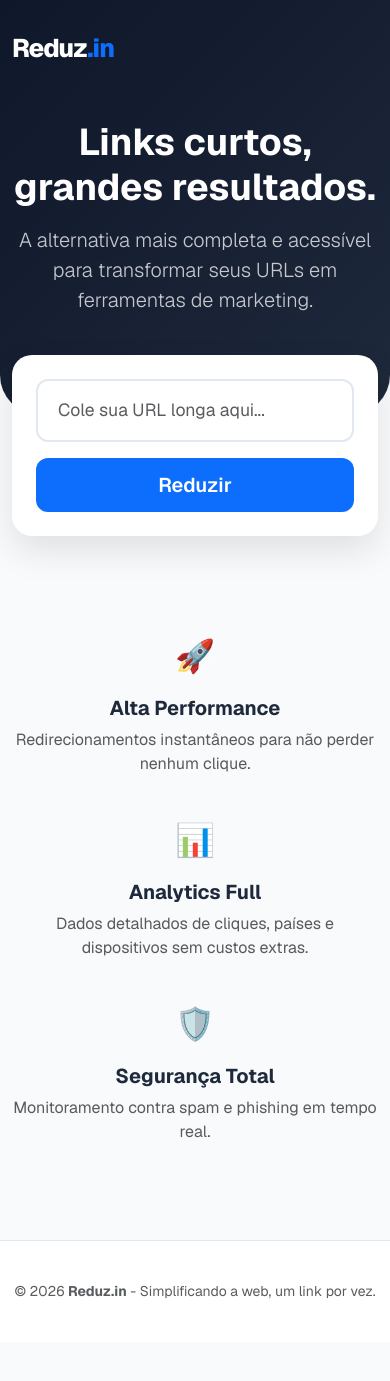
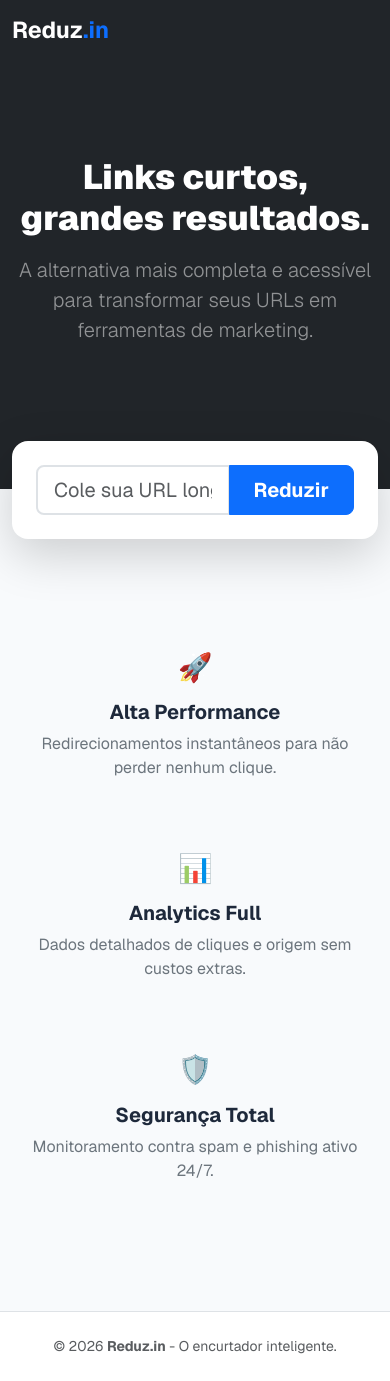
Before and after one commit to bulnes/reduz-in, a Next.js app: page / in a window 390 px wide. Before the commit the page ends 1342 px from the top, so only its background shows below. Built offline with nearby package versions, Linux system fonts and the light colour scheme.

Commit message:
refactor: replace CSS modules with Bootstrap utility classes and optimize UI components

```diff
--- a/src/app/globals.css
+++ b/src/app/globals.css
@@ -34,3 +34,16 @@ a {
 html {
   scroll-behavior: smooth;
 }
+
+/* Custom styles from the new prototype */
+.overlap-card {
+  margin-top: -3rem;
+}
+
+#shortenedUrl {
+  word-break: break-all;
+}
+
+.fw-black {
+  font-weight: 900;
+}
--- a/src/app/layout.tsx
+++ b/src/app/layout.tsx
@@ -16,7 +16,7 @@ const geistMono = Geist_Mono({
 });
 
 export const metadata: Metadata = {
-  title: "Reduz.in | Encurte seus links de forma inteligente",
+  title: "Reduz.in | Encurtador de URLs",
   description: "A alternativa mais completa e acessível para transformar seus URLs em ferramentas de marketing.",
 };
 
--- a/src/app/page.module.css
+++ /dev/null
@@ -1,31 +0,0 @@
-.hero {
-  padding: 120px 0 100px 0;
-  background: linear-gradient(135deg, #0f172a 0%, #1e293b 100%);
-  color: white;
-  border-bottom-left-radius: 40px;
-  border-bottom-right-radius: 40px;
-}
-
-.navbar__brand {
-  font-weight: 800;
-  letter-spacing: -1px;
-  font-size: 1.6rem;
-  color: white !important;
-}
-
-.navbar__brand-dot {
-  color: #0d6efd;
-}
-
-.feature__icon {
-  font-size: 2rem;
-  margin-bottom: 1rem;
-  display: inline-block;
-}
-
-.footer {
-  margin-top: 80px;
-  padding: 40px 0;
-  border-top: 1px solid #e2e8f0;
-  background: white;
-}
--- a/src/app/page.tsx
+++ b/src/app/page.tsx
@@ -1,25 +1,22 @@
 import ShortenerForm from "@/components/ShortenerForm";
-import styles from "./page.module.css";
 
 export default function Home() {
   return (
     <main>
-      <nav className="navbar navbar-expand-lg position-absolute w-100 mt-3">
+      <nav className="navbar navbar-dark bg-dark">
         <div className="container">
-          <a className={`navbar-brand ${styles["navbar__brand"]}`} href="#">
-            Reduz<span className={styles["navbar__brand-dot"]}>.in</span>
+          <a className="navbar-brand fw-bold fs-3" href="#">
+            Reduz<span className="text-primary">.in</span>
           </a>
         </div>
       </nav>
 
-      <header className={`${styles.hero} text-center`}>
-        <div className="container">
+      <header className="bg-dark text-white py-5 pb-5">
+        <div className="container py-5 text-center">
           <div className="row justify-content-center">
             <div className="col-lg-8">
-              <h1 className="display-3 fw-bold mb-3">
-                Links curtos, grandes resultados.
-              </h1>
-              <p className="lead opacity-75 mb-0">
+              <h1 className="display-4 fw-black mb-3">Links curtos, grandes resultados.</h1>
+              <p className="lead text-white-50 mb-5">
                 A alternativa mais completa e acessível para transformar seus URLs em ferramentas de marketing.
               </p>
             </div>
@@ -29,42 +26,42 @@ export default function Home() {
 
       <div className="container">
         <div className="row justify-content-center">
-          <div className="col-lg-8">
+          <div className="col-lg-8 overlap-card">
             <ShortenerForm />
           </div>
         </div>
 
-        <section className="mt-5 pt-5">
+        <section className="py-5 my-5">
           <div className="row g-4 text-center">
             <div className="col-md-4">
-              <div className={styles["feature__icon"]}>🚀</div>
-              <h5 className="fw-bold">Alta Performance</h5>
-              <p className="text-muted">
-                Redirecionamentos instantâneos para não perder nenhum clique.
-              </p>
+              <div className="p-3">
+                <div className="display-6 mb-3">🚀</div>
+                <h5 className="fw-bold">Alta Performance</h5>
+                <p className="text-secondary">Redirecionamentos instantâneos para não perder nenhum clique.</p>
+              </div>
             </div>
             <div className="col-md-4">
-              <div className={styles["feature__icon"]}>📊</div>
-              <h5 className="fw-bold">Analytics Full</h5>
-              <p className="text-muted">
-                Dados detalhados de cliques, países e dispositivos sem custos extras.
-              </p>
+              <div className="p-3">
+                <div className="display-6 mb-3">📊</div>
+                <h5 className="fw-bold">Analytics Full</h5>
+                <p className="text-secondary">Dados detalhados de cliques e origem sem custos extras.</p>
+              </div>
             </div>
             <div className="col-md-4">
-              <div className={styles["feature__icon"]}>🛡️</div>
-              <h5 className="fw-bold">Segurança Total</h5>
-              <p className="text-muted">
-                Monitoramento contra spam e phishing em tempo real.
-              </p>
+              <div className="p-3">
+                <div className="display-6 mb-3">🛡️</div>
+                <h5 className="fw-bold">Segurança Total</h5>
+                <p className="text-secondary">Monitoramento contra spam e phishing ativo 24/7.</p>
+              </div>
             </div>
           </div>
         </section>
       </div>
 
-      <footer className={`${styles.footer} text-center`}>
-        <div className="container">
+      <footer className="bg-white py-4 border-top">
+        <div className="container text-center">
           <p className="text-muted mb-0 small">
-            © 2026 <strong>Reduz.in</strong> - Simplificando a web, um link por vez.
+            &copy; 2026 <span className="fw-bold">Reduz.in</span> - O encurtador inteligente.
           </p>
         </div>
       </footer>
--- a/src/components/ShortenerForm/ShortenerForm.module.css
+++ /dev/null
@@ -1,63 +0,0 @@
-.shortener {
-  margin-top: -60px;
-  border: none;
-  border-radius: 20px;
-  box-shadow: 0 15px 35px rgba(0, 0, 0, 0.1);
-  transition: transform 0.3s ease;
-}
-
-.shortener__input {
-  padding: 16px 20px;
-  border-radius: 12px;
-  border: 2px solid #e2e8f0;
-  font-size: 1.1rem;
-}
-
-.shortener__input:focus {
-  border-color: #0d6efd;
-  box-shadow: none;
-}
-
-.shortener__button {
-  padding: 12px 35px;
-  font-weight: 600;
-  border-radius: 12px;
-  background-color: #0d6efd;
-  border: none;
-  color: white;
-}
-
-.shortener__button:hover {
-  background-color: #0b5ed7;
-  transform: translateY(-1px);
-}
-
-.shortener__button:disabled {
-  background-color: #6c757d;
-  cursor: not-allowed;
-}
-
-.shortener__result {
-  background-color: #f1f5f9;
-  border-radius: 12px;
-  border: 1px dashed #cbd5e1;
-  animation: fadeIn 0.5s ease forwards;
-}
-
-@keyframes fadeIn {
-  from {
-    opacity: 0;
-    transform: translateY(10px);
-  }
-  to {
-    opacity: 1;
-    transform: translateY(0);
-  }
-}
-
-.shortener__url {
-  font-size: 1.25rem;
-  font-weight: 700;
-  color: #0d6efd;
-  word-break: break-all;
-}
--- a/src/components/ShortenerForm/index.tsx
+++ b/src/components/ShortenerForm/index.tsx
@@ -1,14 +1,12 @@
 "use client";
 
-import { useState, useRef } from "react";
-import styles from "./ShortenerForm.module.css";
+import { useState } from "react";
 
 export default function ShortenerForm() {
   const [url, setUrl] = useState("");
   const [shortenedUrl, setShortenedUrl] = useState("");
   const [loading, setLoading] = useState(false);
   const [copied, setCopied] = useState(false);
-  const resultRef = useRef<HTMLDivElement>(null);
 
   const handleSubmit = async (e: React.FormEvent) => {
     e.preventDefault();
@@ -19,15 +17,12 @@ export default function ShortenerForm() {
       const randomSlug = Math.random().toString(36).substring(2, 8);
       setShortenedUrl(`reduz.in/${randomSlug}`);
       setLoading(false);
-
-      // Scroll para o resultado
-      setTimeout(() => {
-        resultRef.current?.scrollIntoView({ behavior: "smooth", block: "center" });
-      }, 100);
-    }, 800);
+    }, 600);
   };
 
   const copyToClipboard = () => {
+    if (!shortenedUrl) return;
+
     navigator.clipboard.writeText(shortenedUrl).then(() => {
       setCopied(true);
       setTimeout(() => setCopied(false), 2000);
@@ -35,44 +30,47 @@ export default function ShortenerForm() {
   };
 
   return (
-    <div className={`card ${styles.shortener} p-4 p-md-5 bg-white`}>
-      <form onSubmit={handleSubmit} className="shortener__form">
-        <div className="row g-3">
-          <div className="col-md-9">
+    <div className="card border-0 shadow-lg p-4 p-md-5 rounded-4">
+      <form onSubmit={handleSubmit} id="shortenForm">
+        <div className="input-group input-group-lg">
           <input
             type="url"
-              className={`form-control ${styles["shortener__input"]}`}
+            id="urlInput"
+            className="form-control border-2"
             placeholder="Cole sua URL longa aqui..."
             value={url}
             onChange={(e) => setUrl(e.target.value)}
             required
           />
-          </div>
-          <div className="col-md-3 d-grid">
           <button
-              className={`btn ${styles["shortener__button"]} btn-lg`}
+            className="btn btn-primary fw-bold px-4"
             type="submit"
+            id="btnShorten"
             disabled={loading}
           >
-              {loading ? "Encurtando..." : "Reduzir"}
+            {loading ? "..." : "Reduzir"}
           </button>
-          </div>
         </div>
       </form>
 
       {shortenedUrl && (
-        <div ref={resultRef} className={`${styles["shortener__result"]} p-4 mt-4 text-center`}>
+        <div id="resultArea" className="mt-4">
+          <div className="alert alert-secondary border-0 bg-light p-4 rounded-3 text-center">
             <p className="mb-2 text-muted small fw-bold text-uppercase">
-            Link pronto para usar:
+              Seu link encurtado:
             </p>
             <div className="d-flex flex-column flex-md-row align-items-center justify-content-center gap-3">
-            <span className={styles["shortener__url"]}>{shortenedUrl}</span>
+              <span id="shortenedUrl" className="fs-4 fw-bold text-primary">
+                {shortenedUrl}
+              </span>
               <button
-              className={`btn ${copied ? "btn-success" : "btn-outline-dark"} btn-sm px-4`}
+                className={`btn ${copied ? "btn-success" : "btn-dark"} btn-sm px-4 rounded-pill`}
                 onClick={copyToClipboard}
+                id="copyBtn"
               >
-              {copied ? "Copiado!" : "Copiar Link"}
+                {copied ? "Copiado!" : "Copiar"}
               </button>
+            </div>
           </div>
         </div>
       )}
```
Lines whose indentation alone changed are shown as unchanged.
